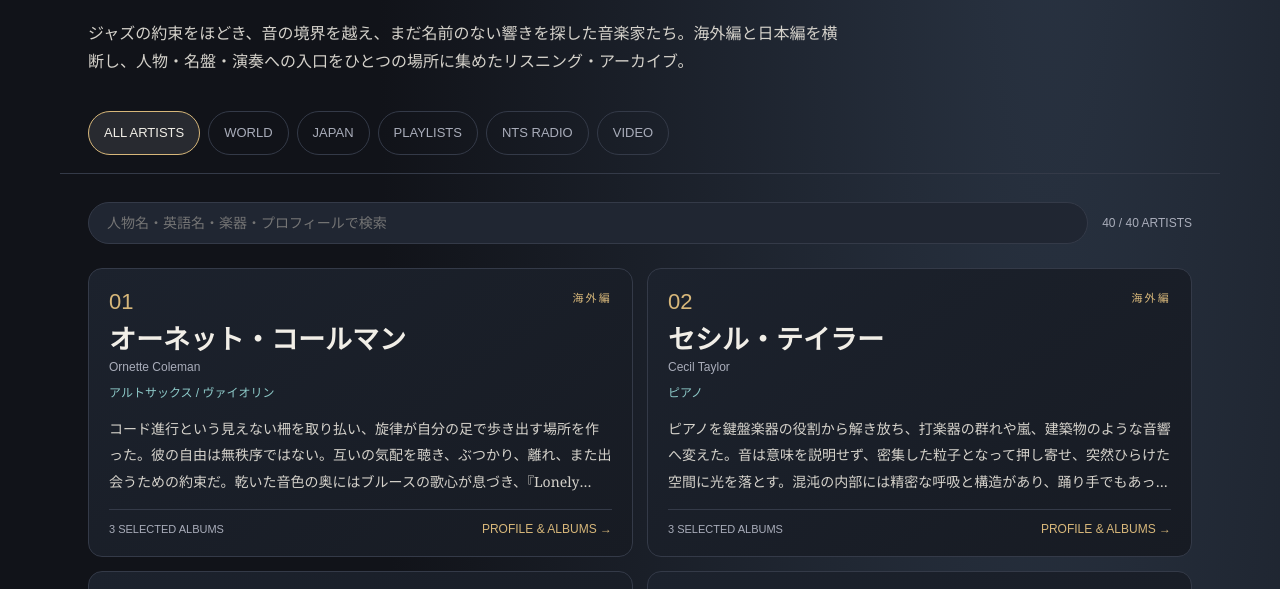
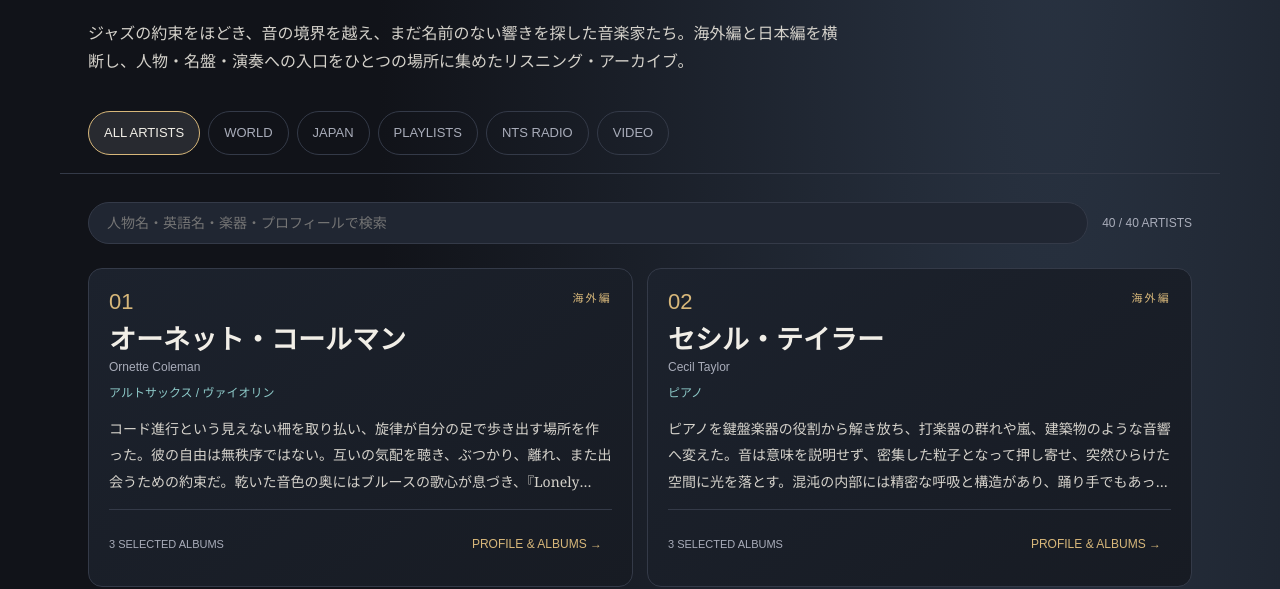
Before and after one commit to bonsai/jazz-men, a plain HTML site: page index.html in a window 1280 px wide. Shown: the part 309-898 px from the top of the page. Drawn offline with Linux system fonts and the light colour scheme.

Commit message:
Improve loading skeletons, partial data recovery and touch targets

```diff
--- a/index.html
+++ b/index.html
@@ -17,10 +17,10 @@ input[type=search]{flex:1;min-width:min(100%,280px);background:#202632;color:var
 input[type=search]:focus{border-color:var(--cyan)}.count{color:var(--muted);font:12px Arial,sans-serif;white-space:nowrap}
 .grid{display:grid;grid-template-columns:repeat(2,minmax(0,1fr));gap:14px}.artist-card{background:linear-gradient(145deg,#1c222d,#171b23);border:1px solid var(--line);border-radius:14px;padding:20px;min-width:0;transition:transform .18s,border-color .18s}.artist-card:hover{transform:translateY(-2px);border-color:#66717f}
 .artist-top{display:flex;align-items:flex-start;justify-content:space-between;gap:12px}.artist-number{font:22px Arial,sans-serif;color:var(--gold)}.artist-card h2{font-size:clamp(20px,2.5vw,27px);line-height:1.25;margin:7px 0 2px}.artist-card h2 span{display:block;font:12px Arial,sans-serif;color:var(--muted);margin-top:5px}.instrument{font:12px/1.6 Arial,sans-serif;color:var(--cyan);margin:10px 0 12px}.excerpt{font-size:14px;line-height:1.9;color:#d5d2cb;margin:0 0 14px;display:-webkit-box;-webkit-line-clamp:3;-webkit-box-orient:vertical;overflow:hidden}
-.card-foot{display:flex;align-items:center;justify-content:space-between;gap:10px;border-top:1px solid var(--line);padding-top:12px}.album-count{font:11px Arial,sans-serif;color:var(--muted)}.detail-link{font:12px Arial,sans-serif;color:var(--gold);text-decoration:none}
+.card-foot{display:flex;align-items:center;justify-content:space-between;gap:10px;border-top:1px solid var(--line);padding-top:12px}.album-count{font:11px Arial,sans-serif;color:var(--muted)}.detail-link{display:inline-flex;align-items:center;min-height:44px;padding:8px 10px;font:12px Arial,sans-serif;color:var(--gold);text-decoration:none}
 .detail{max-width:850px;margin:auto}.detail h2{font-size:clamp(30px,5vw,48px);line-height:1.2;margin:14px 0 4px}.detail .english{font:14px Arial,sans-serif;color:var(--muted)}.detail .profile{font-size:17px;line-height:2.1;color:#e3e0d9;margin:26px 0}.detail-panel{background:var(--panel);border:1px solid var(--line);border-radius:14px;padding:20px;margin:18px 0}.detail-panel h3{font:11px Arial,sans-serif;color:var(--gold);letter-spacing:.16em;margin:0 0 12px}.albums{margin:0;padding-left:22px}.albums li{padding:4px 0}.yt-link{display:inline-block;margin-top:10px;color:var(--cyan);font:13px Arial,sans-serif}
 .playlist-card{background:linear-gradient(145deg,#1c222d,#171b23);border:1px solid var(--line);border-radius:16px;padding:clamp(18px,4vw,30px);margin-bottom:18px}.playlist-card h2{font-size:clamp(27px,5vw,42px);margin:8px 0}.playlist-copy{max-width:760px;color:#d5d2cb}.playlist-grid{display:grid;grid-template-columns:repeat(2,minmax(0,1fr));gap:16px}.video-card{background:var(--panel);border:1px solid var(--line);border-radius:14px;padding:18px;min-width:0}.video-card h2{font-size:22px;line-height:1.3;margin:8px 0}.video-meta{font:12px Arial,sans-serif;color:var(--muted)}.video-actions{display:flex;gap:12px;flex-wrap:wrap;margin-top:14px}.video-actions a{display:inline-flex;align-items:center;min-height:44px;padding:8px 12px;border:1px solid var(--line);border-radius:999px;color:var(--cyan);font:12px Arial,sans-serif;text-decoration:none}.video-frame{width:100%;aspect-ratio:16/9;border:0;border-radius:10px;margin-top:12px}.spotify-frame{display:block;width:100%;height:380px;border:0;border-radius:12px;margin-top:18px}.playlist-link{display:inline-block;margin-top:14px;color:var(--cyan);font:13px Arial,sans-serif}
-.empty,.error{padding:30px;border:1px dashed var(--line);border-radius:14px;color:var(--muted);text-align:center}.loading{color:var(--muted);padding:40px 0;text-align:center}
+.empty,.error{padding:30px;border:1px dashed var(--line);border-radius:14px;color:var(--muted);text-align:center}.loading{color:var(--muted);padding:24px 0;text-align:center}.skeleton-grid{display:grid;grid-template-columns:repeat(2,minmax(0,1fr));gap:14px}.skeleton-card{height:190px;border:1px solid var(--line);border-radius:14px;background:linear-gradient(100deg,#1b202a 25%,#252d39 38%,#1b202a 62%);background-size:400% 100%;animation:shimmer 1.5s ease infinite}@keyframes shimmer{to{background-position:-120% 0}}.load-error{padding:12px 16px;margin:0 0 18px;border:1px solid #8b6547;border-radius:10px;color:#f0c9a8;font:13px/1.6 Arial,sans-serif}.load-error button{margin-left:10px;min-height:40px;background:transparent;color:inherit;border:1px solid currentColor;border-radius:999px;padding:6px 12px}@media(max-width:700px){.skeleton-grid{grid-template-columns:1fr}}
 .sources{max-width:1100px;margin:auto;padding:0 28px 42px;color:#c3c7d0;font:13px/1.8 Arial,sans-serif}footer{border-top:1px solid var(--line);padding:26px;color:#c3c7d0;font:12px/1.8 Arial,sans-serif;text-align:center;letter-spacing:.08em}
 @media(min-width:701px) and (max-width:1024px){header{padding:42px 24px 28px}main{padding-top:22px}.playlist-card{padding:20px}}@media(max-width:700px){header{padding:46px 20px 28px}nav{padding-left:20px;padding-right:20px}main,.sources{padding-left:20px;padding-right:20px}.grid,.playlist-grid{grid-template-columns:1fr}.artist-card{padding:18px}.spotify-frame{height:352px}}
 @media(prefers-reduced-motion:reduce){*{scroll-behavior:auto!important;transition:none!important}}
@@ -28,7 +28,7 @@ input[type=search]:focus{border-color:var(--cyan)}.count{color:var(--muted);font
 <header><div class="kicker">A FIELD GUIDE TO MUSICAL FREEDOM</div><h1>THE SOUND<br>LIBERATORS</h1><div class="subtitle">音楽のOSを書き換えた表現者たち</div>
 <p class="intro">ジャズの約束をほどき、音の境界を越え、まだ名前のない響きを探した音楽家たち。海外編と日本編を横断し、人物・名盤・演奏への入口をひとつの場所に集めたリスニング・アーカイブ。</p></header>
 <nav aria-label="メインナビゲーション"><a href="#/all" data-route="all">ALL ARTISTS</a><a href="#/world" data-route="world">WORLD</a><a href="#/japan" data-route="japan">JAPAN</a><a href="#/playlists" data-route="playlists">PLAYLISTS</a><a href="#/radio" data-route="radio">NTS RADIO</a><a href="#/videos" data-route="videos">VIDEO</a></nav>
-<main id="app" aria-live="polite"><div class="loading">音楽家のデータを読み込んでいます…</div></main>
+<main id="app" aria-live="polite"><div class="loading" role="status">音楽家のデータを読み込んでいます…</div><div class="skeleton-grid" aria-hidden="true"><div class="skeleton-card"></div><div class="skeleton-card"></div><div class="skeleton-card"></div><div class="skeleton-card"></div></div></main>
 <div class="sources"><b>参考・探索先</b><br><a href="https://www.allmusic.com/style/free-jazz-ma0000002598/albums" target="_blank" rel="noopener">AllMusic — Free Jazz Album Highlights</a> ／ <a href="https://www.acclaimedmusic.net/genre/genre1266.htm" target="_blank" rel="noopener">Acclaimed Music — Free Jazz Albums</a><br>名盤は代表作の入口として選定。YouTubeは検索リンク形式です。</div>
 <footer>THE SOUND LIBERATORS · LISTEN BEYOND THE BOUNDARIES</footer>
 <script>
@@ -81,13 +81,17 @@ input[type=search]:focus{border-color:var(--cyan)}.count{color:var(--muted);font
   else renderList(['world','japan'].includes(r.page)?r.page:'all');
   window.scrollTo(0,0);
  };
- Promise.all([
-  fetch('data/artists.json').then(r=>{if(!r.ok)throw Error('data/artists.json');return r.json()}),
-  fetch('japan/artists.json').then(r=>{if(!r.ok)throw Error('japan/artists.json');return r.json()}),
-  fetch('data/playlists.json').then(r=>{if(!r.ok)throw Error('data/playlists.json');return r.json()}),
-  fetch('data/videos.json').then(r=>{if(!r.ok)throw Error('data/videos.json');return r.json()})
- ]).then(([w,j,p,v])=>{state.world=w.artists||[];state.japan=j.artists||[];state.playlists=p.playlists||[];state.videos=v.videos||[];render();})
- .catch(e=>{app.innerHTML='<div class="error">データを読み込めませんでした。<br><small>'+esc(e.message)+'</small><p>ページを再読み込みしてください。解決しない場合は公開設定とJSONを確認してください。</p><button type="button" id="retry" class="back-link">再読み込み</button></div>';document.getElementById('retry').addEventListener('click',()=>location.reload());});
+ active(route().page);
+ const loadJson=path=>fetch(path,{signal:AbortSignal.timeout(12000)}).then(r=>{if(!r.ok)throw Error(path+' ('+r.status+')');return r.json()});
+ Promise.allSettled([loadJson('data/artists.json'),loadJson('japan/artists.json'),loadJson('data/playlists.json'),loadJson('data/videos.json')]).then(results=>{
+  const errors=[];
+  if(results[0].status==='fulfilled')state.world=results[0].value.artists||[];else errors.push(results[0].reason.message);
+  if(results[1].status==='fulfilled')state.japan=results[1].value.artists||[];else errors.push(results[1].reason.message);
+  if(results[2].status==='fulfilled')state.playlists=results[2].value.playlists||[];else errors.push(results[2].reason.message);
+  if(results[3].status==='fulfilled')state.videos=results[3].value.videos||[];else errors.push(results[3].reason.message);
+  render();
+  if(errors.length){app.insertAdjacentHTML('afterbegin','<div class="load-error" role="alert">一部のデータを読み込めませんでした：'+esc(errors.join(' / '))+' <button type="button" id="retry-data">再試行</button></div>');document.getElementById('retry-data').addEventListener('click',()=>location.reload());}
+ });
  window.addEventListener('hashchange',render);
  navLinks.forEach(a=>a.addEventListener('click',()=>{state.query='';}));
 })();
```
